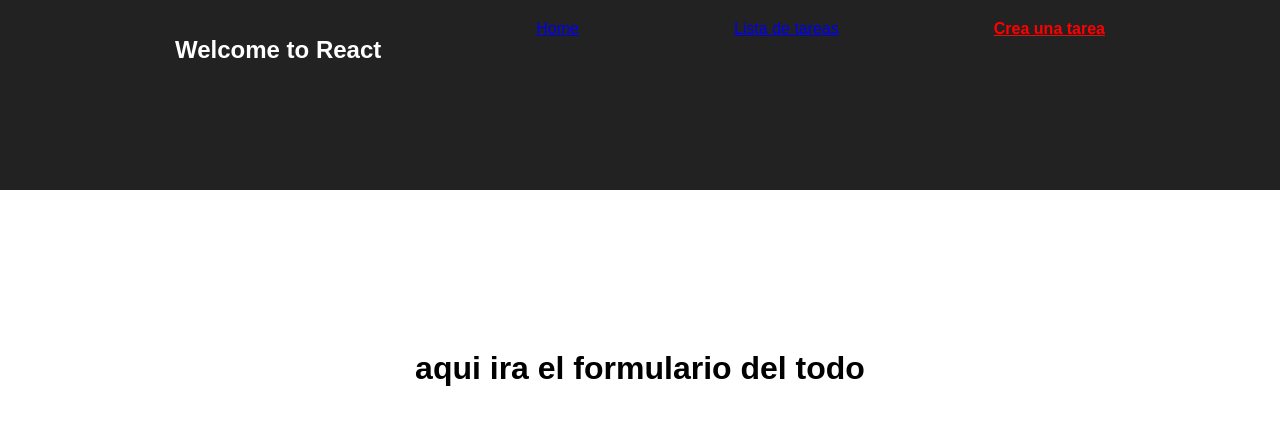
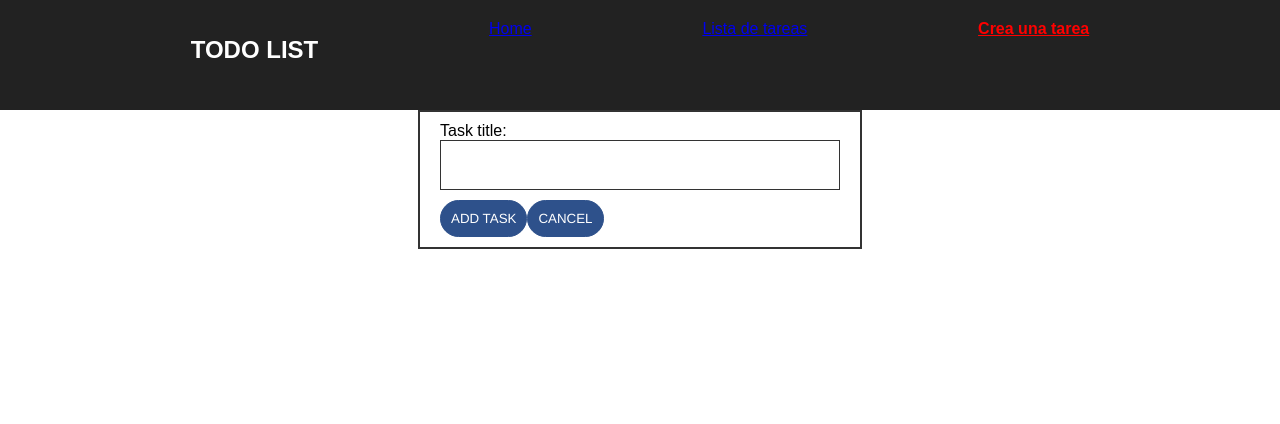
Before and after one commit to marnathali/todo-list-front, a React app: page /create-todo in a window 1280 px wide. Built offline with nearby package versions, Linux system fonts and the light colour scheme.

Commit message:
post task title

```diff
--- a/src/containers/App.js
+++ b/src/containers/App.js
@@ -21,7 +21,7 @@ class App extends Component {
       <div className="App">
         <header className="App-header" style={this.header}>
 
-          <h1 className="App-title">Welcome to React</h1>
+          <h1 className="App-title">TODO LIST</h1>
           <NavLink exact to="/" activeStyle={this.active}>
           Home
         </NavLink>
--- a/src/containers/CreateTodo.jsx
+++ /dev/null
@@ -1,15 +0,0 @@
-import React, { Component } from "react";
-
-class CreateTodo extends Component {
-  render() {
-    return (
-      <React.Fragment>
-        <div style={{ textAlign: "center",marginTop:'10rem' }}>
-          <h1> aqui ira el formulario del todo</h1>
-        </div>
-      </React.Fragment>
-    );
-  }
-}
-
-export default CreateTodo;
--- /dev/null
+++ b/src/containers/FormTodo.jsx
@@ -0,0 +1,92 @@
+import React, { Component } from 'react';
+
+import '../style/index.css';
+
+import axios from 'axios';
+
+class FormTodo extends Component {
+
+ constructor (props){
+ 	super(props);
+
+ 	this.state = {
+ 		title: ' ',
+ 	};
+ 	//si usas arrow function esto no es necesario.
+ 	this.handleChange = this.handleChange.bind(this);
+ 	this.handleSubmit = this.handleSubmit.bind(this);
+ 	this.handleCancel = this.handleCancel.bind(this);
+
+ }
+
+
+  handleChange (event){
+  	//maneja los cambios ocurridos en el input
+  	//util para validaciones antes del que usuario envie
+  	console.log('el target'+event.target);
+  	console.log('el value'+event.target.value);
+
+  	this.setState ({ title: event.target.value});
+
+	console.log('el state'+this.state.title);
+
+		}
+
+		handleSubmit (event){
+            //evita accion por defecto del evento
+			event.preventDefault();
+            //actualiza el state en un par clave: valor en concordancia con
+            //el name del input
+			this.setState({
+				title: event.target.value,
+			});
+
+			//post request con axios
+			//requiere de los "atributos" que seran añadidos
+			//segun el endpoint
+			axios.post('http://localhost:8000/api/todos',{
+				title: this.state.title,
+			})
+			.then(res =>{
+				console.log(res, ' title added');
+				console.log(res.data);
+				alert('A title was submited: ' + this.state.title);
+			})
+			.catch(function (error){
+				console.log(error, ' TRY AGAIN');
+				alert('Ocurrio un error chamita');
+			});
+
+			this.setState({
+				title: "",
+			})
+
+		}
+
+		handleCancel(){
+			document.getElementById("title").value="";
+
+		}
+
+
+   render() {
+    //var value = this.state.value;
+    return (
+        <div>
+        <form className="Form" onSubmit={this.handleSubmit}>
+          <label>
+            Task title:
+            <input className="Input" type="text" value={this.state.title}  name="title" id="title" onChange={this.handleChange} placeholder="input the task title" />
+          </label>
+          <button className="Button" type="submit">Add Task</button>
+          <button className="Button" type="button" onClick={this.handleCancel}>Cancel</button>
+        </form>
+      </div>
+    );
+  }
+
+
+
+}
+
+export default FormTodo;
--- a/src/containers/Task.jsx
+++ b/src/containers/Task.jsx
@@ -12,10 +12,10 @@ class Task extends Component{
            <h2>{this.props.title}</h2>
            <ul>
               {this.props.todoItems.map( item=>{
-              	const{content, todoId}= item;
+              	const{content, id}= item;
 
               return <ItemTodo
-                        key= {todoId}
+                        key= {id}
                         content= {content}
                         />
               })
--- a/src/routes/routes.jsx
+++ b/src/routes/routes.jsx
@@ -5,7 +5,7 @@ import {Route} from 'react-router-dom';
 //COMPONENTS
 import App from '../containers/App.js';
 import TodoList from '../containers/TodoList.jsx';
-import CreateTodo from '../containers/CreateTodo.jsx';
+import FormTodo from '../containers/FormTodo.jsx';
 
 
 
@@ -17,7 +17,7 @@ class TodoListRoutes extends React.Component{
          <App />
 
         <Route path='/todo-list' component={TodoList} />
-        <Route path='/create-todo' component={CreateTodo} />
+        <Route path='/create-todo' component={FormTodo} />
 
 
       </React.Fragment>
--- a/src/style/App.css
+++ b/src/style/App.css
@@ -2,14 +2,9 @@
   text-align: center;
 }
 
-.App-logo {
-  animation: App-logo-spin infinite 20s linear;
-  height: 80px;
-}
-
 .App-header {
   background-color: #222;
-  height: 150px;
+  height: 70px;
   padding: 20px;
   color: white;
 }
--- a/src/style/index.css
+++ b/src/style/index.css
@@ -20,3 +20,30 @@ body {
 	color: white;
 	padding: 10;
 }
+
+.Button{
+	border: 1px solid #2e518b; /*anchura, estilo y color borde*/
+padding: 10px; /*espacio alrededor texto*/
+background-color: #2e518b; /*color botón*/
+color: #ffffff; /*color texto*/
+text-transform: uppercase; /*capitalización texto*/
+font-family: 'Helvetica', sans-serif; /*tipografía texto*/
+border-radius: 50px; /*bordes redondos*/
+}
+
+.Input{
+	   width: 100%;
+  box-sizing: border-box;
+  border: 1px solid #333;
+  margin-bottom: 10px;
+  height: 50px;
+  font-size: 25px;
+  padding-left: 15px;
+}
+
+.Form{
+	 width: 400px;
+  border: 2px solid #333;
+  padding: 10px 20px;
+  margin: auto;
+}
```
Also changed, not shown: src/components/button.jsx (added, +17 -0 lines), src/components/form.jsx (added, +13 -0 lines), src/components/input.jsx (added, +15 -0 lines), src/utils/api.js (line endings or trailing spaces).
